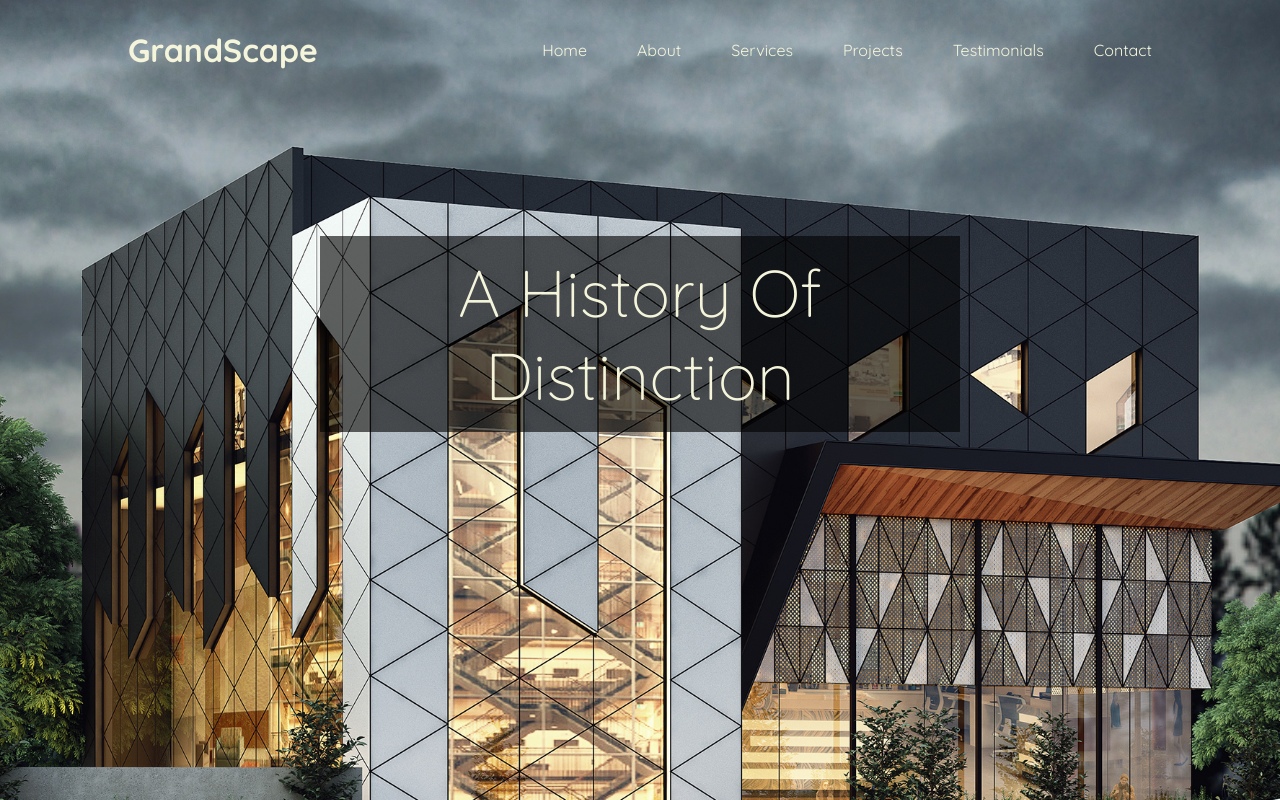
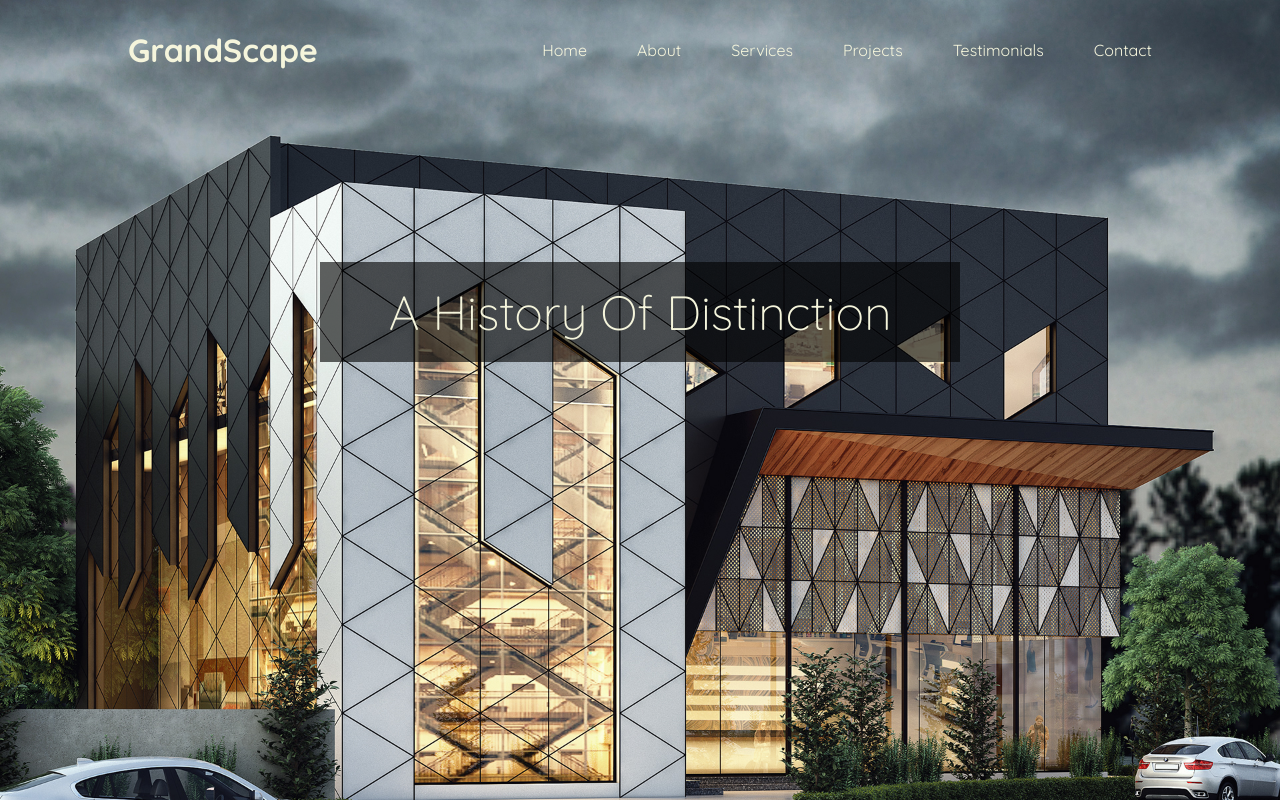
Before and after one commit to Gabbie99/GrandScape, a React (Create React App) app: page /about in a window 1280 px wide. Shown: the top 800 px of the page. Built offline with nearby package versions, Linux system fonts and the light colour scheme.

Commit message:
chore: added animation

```diff
--- a/src/components/about/About.css
+++ b/src/components/about/About.css
@@ -2,16 +2,16 @@
     background-image: url(../../assets/officeview.jpg);
     background-size: cover;
     position: relative;
-    height: 128vh;
+    height: 100vh;
 }
 .gs-Hometext {
     background: black;
     background: rgba(0, 0, 0, 0.61);
     color: beige;
     width: 50%;
-    padding: 15px;
-    margin: 13% auto 0 auto;
-    font-size: 33px;
+    padding: 20px;
+    margin: 15% auto 0 auto;
+    font-size: x-large;
 }
 .gs-Homehead {
     font-weight: 100;
--- a/src/pages/aboutPage/AboutPage.css
+++ b/src/pages/aboutPage/AboutPage.css
@@ -39,7 +39,7 @@
 }
 .grand-AboutRead {
     text-align: center;
-    background-color: rgb(13, 68, 13);
+    background-color: rgb(2, 5, 43);
     width: 17%;
     padding: 5px;
     color: beige;
--- a/src/pages/servicePage/ServicePage.css
+++ b/src/pages/servicePage/ServicePage.css
@@ -43,7 +43,7 @@
     padding: 8px;
     margin: 30px auto;
     text-align: center;
-    background: rgb(13, 68, 13);
+    background: rgb(2, 5, 43);
 }
 .grand-Servicelearn:hover {
     background: rgb(4,88,41);
@@ -83,7 +83,7 @@ padding-bottom: 50px;
     padding: 8px;
     margin: 30px 0 150px 0;
     text-align: center;
-    background: rgb(13, 68, 13)
+    background: rgb(12, 5, 43)
 }
 .grand-Servicetouch a{
     color: beige;
```
